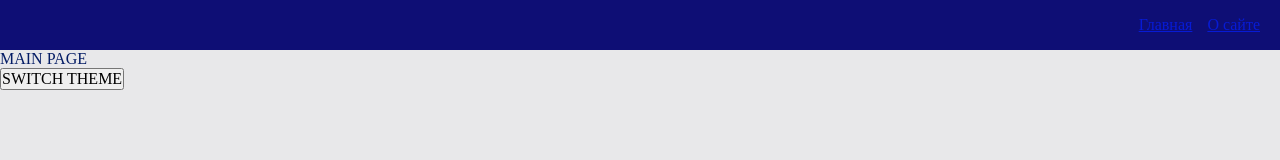
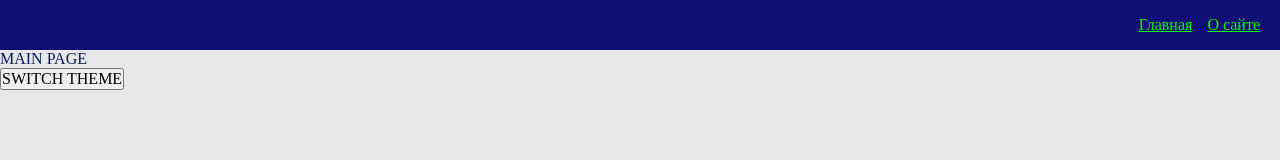
Before and after one commit to djonnybravo/production-project, a React app: page / in a window 1280 px wide. Shown: the top 160 px of the page. Built offline with nearby package versions, Linux system fonts and the light colour scheme.

Commit message:
fix: fix Css

```diff
--- a/src/app/styles/themes/dark.scss
+++ b/src/app/styles/themes/dark.scss
@@ -3,5 +3,10 @@
   --inverted-bg-color: #e8e8ea;
 
   --primary-color: #049704;
-  --secondary-color: #04ff04
+  --secondary-color: #04ff04;
+
+  --inverted-primary-color: #041c65;
+  --inverted-secondary-color: #071bd5;
+
+
 }
--- a/src/app/styles/themes/light.scss
+++ b/src/app/styles/themes/light.scss
@@ -5,4 +5,8 @@
 
   --primary-color: #041c65;
   --secondary-color: #071bd5;
+
+  --inverted-primary-color: #049704;
+  --inverted-secondary-color: #04ff04;
+
 }
--- a/src/shared/ui/AppLink/AppLink.module.scss
+++ b/src/shared/ui/AppLink/AppLink.module.scss
@@ -9,6 +9,6 @@
 }
 
 .secondary {
-  color: var(--secondary-color)
+  color: var(--inverted-secondary-color)
 
 }
```
